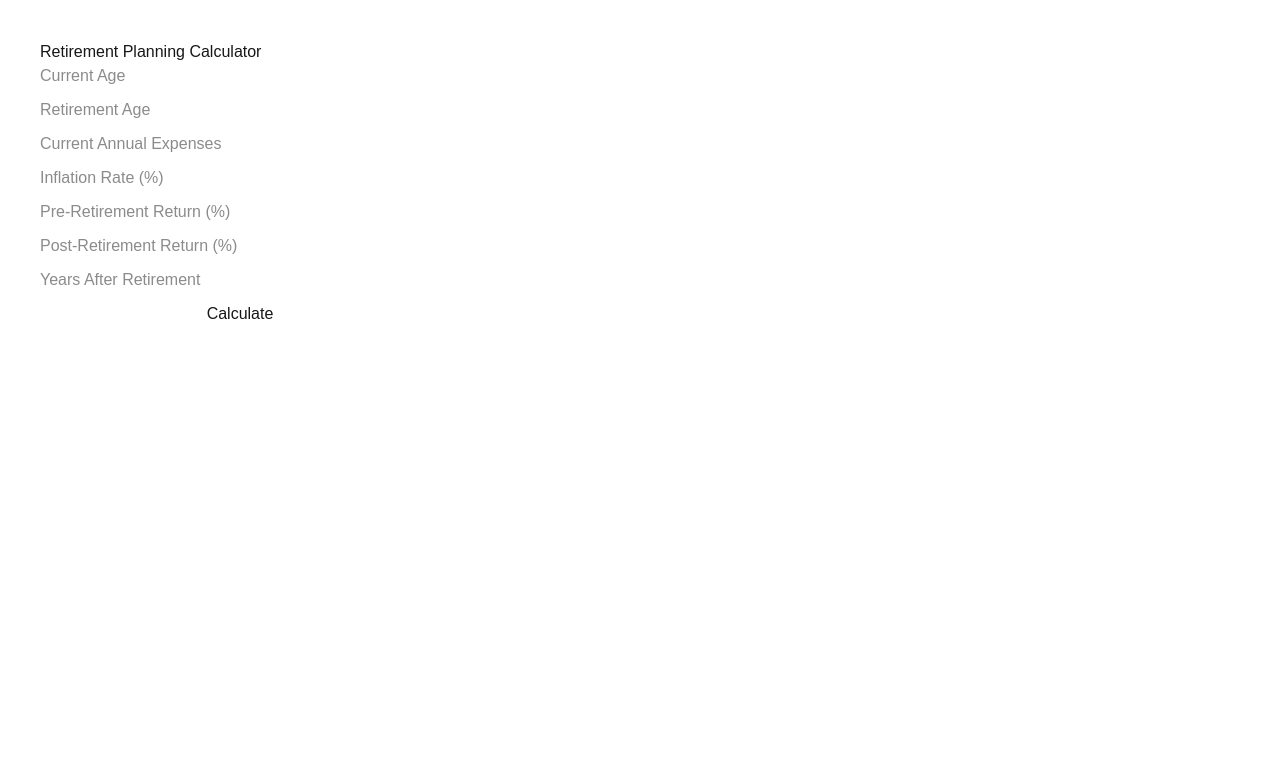
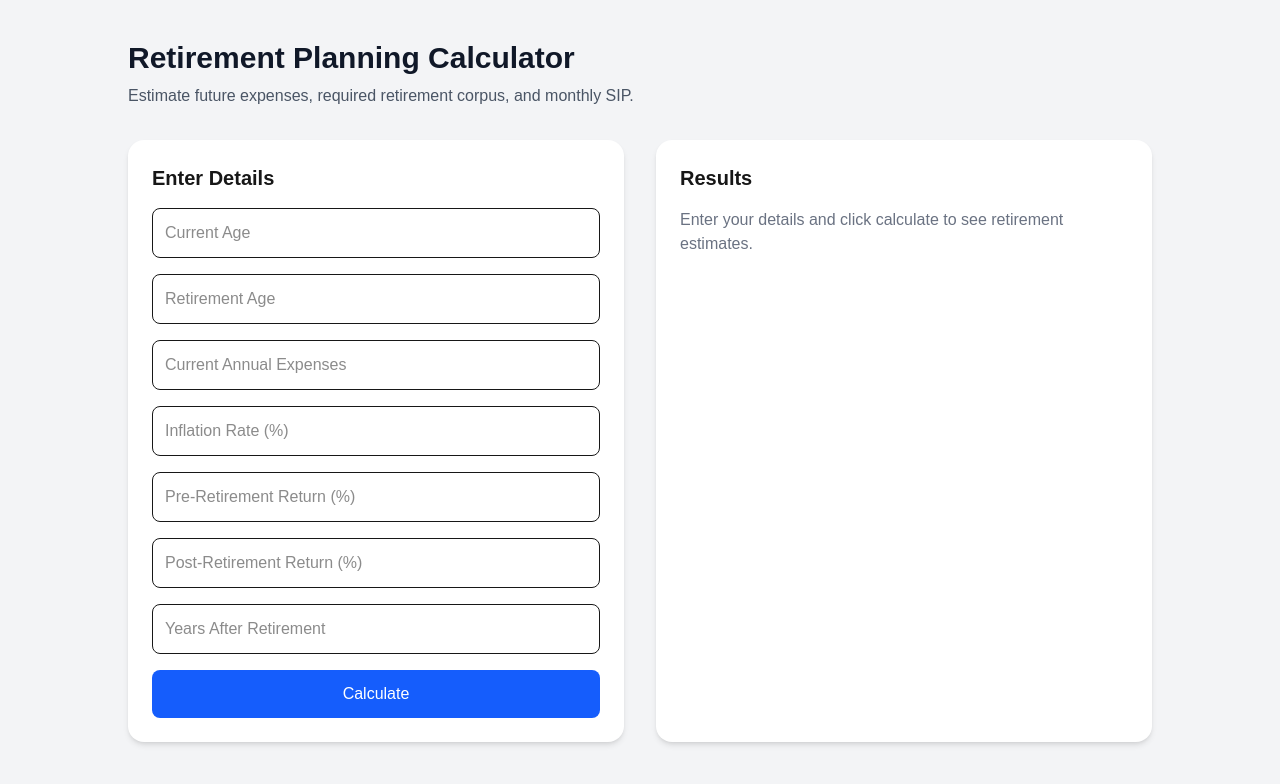
Before and after one commit to SoumyaDhole/fincal-retirement-calculator, a Next.js app in the folder frontend/: page / in a window 1280 px wide. Shown: the top 784 px of the page. Built offline with nearby package versions, Linux system fonts and the light colour scheme.

Commit message:
Updated README

```diff
--- a/frontend/app/page.tsx
+++ b/frontend/app/page.tsx
@@ -3,110 +3,166 @@
 import { useState } from "react";
 
 export default function Home() {
-
-  const [currentAge, setCurrentAge] = useState("");
-  const [retirementAge, setRetirementAge] = useState("");
-  const [expense, setExpense] = useState("");
-  const [inflation, setInflation] = useState("");
-  const [preReturn, setPreReturn] = useState("");
-  const [postReturn, setPostReturn] = useState("");
-  const [years, setYears] = useState("");
+  const [form, setForm] = useState({
+    currentAge: "",
+    retirementAge: "",
+    currentExpense: "",
+    inflationRate: "",
+    preReturn: "",
+    postReturn: "",
+    retirementYears: "",
+  });
 
   const [result, setResult] = useState<any>(null);
+  const [loading, setLoading] = useState(false);
+
+  const handleChange = (e: React.ChangeEvent<HTMLInputElement>) => {
+    setForm({ ...form, [e.target.name]: e.target.value });
+  };
 
   const calculateRetirement = async () => {
-
+    setLoading(true);
+    try {
       const response = await fetch("http://localhost:5000/retirement", {
         method: "POST",
         headers: {
-        "Content-Type": "application/json"
+          "Content-Type": "application/json",
         },
         body: JSON.stringify({
-        currentAge: Number(currentAge),
-        retirementAge: Number(retirementAge),
-        currentExpense: Number(expense),
-        inflationRate: Number(inflation),
-        preReturn: Number(preReturn),
-        postReturn: Number(postReturn),
-        retirementYears: Number(years)
-      })
+          currentAge: Number(form.currentAge),
+          retirementAge: Number(form.retirementAge),
+          currentExpense: Number(form.currentExpense),
+          inflationRate: Number(form.inflationRate),
+          preReturn: Number(form.preReturn),
+          postReturn: Number(form.postReturn),
+          retirementYears: Number(form.retirementYears),
+        }),
       });
 
       const data = await response.json();
       setResult(data);
+    } catch (error) {
+      console.error("Calculation failed:", error);
+    } finally {
+      setLoading(false);
+    }
   };
 
   return (
-    <main style={{ padding: "40px", fontFamily: "Arial" }}>
+    <main className="min-h-screen bg-gray-100 p-6 md:p-10">
+      <div className="mx-auto max-w-5xl">
+        <h1 className="mb-2 text-3xl font-bold text-gray-900">
+          Retirement Planning Calculator
+        </h1>
+        <p className="mb-8 text-gray-600">
+          Estimate future expenses, required retirement corpus, and monthly SIP.
+        </p>
 
-      <h1>Retirement Planning Calculator</h1>
+        <div className="grid gap-8 md:grid-cols-2">
+          <div className="rounded-2xl bg-white p-6 shadow-md">
+            <h2 className="mb-4 text-xl font-semibold">Enter Details</h2>
 
-      <div style={{ display: "grid", gap: "10px", maxWidth: "400px" }}>
-
-        <input placeholder="Current Age"
-          value={currentAge}
-          onChange={(e) => setCurrentAge(e.target.value)}
+            <div className="grid gap-4">
+              <input
+                type="number"
+                name="currentAge"
+                placeholder="Current Age"
+                value={form.currentAge}
+                onChange={handleChange}
+                className="rounded-lg border p-3"
+              />
+              <input
+                type="number"
+                name="retirementAge"
+                placeholder="Retirement Age"
+                value={form.retirementAge}
+                onChange={handleChange}
+                className="rounded-lg border p-3"
+              />
+              <input
+                type="number"
+                name="currentExpense"
+                placeholder="Current Annual Expenses"
+                value={form.currentExpense}
+                onChange={handleChange}
+                className="rounded-lg border p-3"
+              />
+              <input
+                type="number"
+                name="inflationRate"
+                placeholder="Inflation Rate (%)"
+                value={form.inflationRate}
+                onChange={handleChange}
+                className="rounded-lg border p-3"
+              />
+              <input
+                type="number"
+                name="preReturn"
+                placeholder="Pre-Retirement Return (%)"
+                value={form.preReturn}
+                onChange={handleChange}
+                className="rounded-lg border p-3"
+              />
+              <input
+                type="number"
+                name="postReturn"
+                placeholder="Post-Retirement Return (%)"
+                value={form.postReturn}
+                onChange={handleChange}
+                className="rounded-lg border p-3"
+              />
+              <input
+                type="number"
+                name="retirementYears"
+                placeholder="Years After Retirement"
+                value={form.retirementYears}
+                onChange={handleChange}
+                className="rounded-lg border p-3"
               />
 
-        <input placeholder="Retirement Age"
-          value={retirementAge}
-          onChange={(e) => setRetirementAge(e.target.value)}
-        />
-
-        <input placeholder="Current Annual Expenses"
-          value={expense}
-          onChange={(e) => setExpense(e.target.value)}
-        />
-
-        <input placeholder="Inflation Rate (%)"
-          value={inflation}
-          onChange={(e) => setInflation(e.target.value)}
-        />
-
-        <input placeholder="Pre-Retirement Return (%)"
-          value={preReturn}
-          onChange={(e) => setPreReturn(e.target.value)}
-        />
-
-        <input placeholder="Post-Retirement Return (%)"
-          value={postReturn}
-          onChange={(e) => setPostReturn(e.target.value)}
-        />
-
-        <input placeholder="Years After Retirement"
-          value={years}
-          onChange={(e) => setYears(e.target.value)}
-        />
-
-        <button onClick={calculateRetirement}>
-          Calculate
+              <button
+                onClick={calculateRetirement}
+                className="rounded-lg bg-blue-600 px-4 py-3 font-medium text-white hover:bg-blue-700"
+              >
+                {loading ? "Calculating..." : "Calculate"}
               </button>
-
+            </div>
           </div>
 
-      {result && (
-        <div style={{ marginTop: "30px" }}>
+          <div className="rounded-2xl bg-white p-6 shadow-md">
+            <h2 className="mb-4 text-xl font-semibold">Results</h2>
 
-          <h2>Results</h2>
+            {result ? (
+              <div className="grid gap-4">
+                <div className="rounded-xl bg-gray-50 p-4">
+                  <p className="text-sm text-gray-500">Future Annual Expense</p>
+                  <p className="text-2xl font-bold text-gray-900">
+                    ₹ {Math.round(result.futureExpense).toLocaleString("en-IN")}
+                  </p>
+                </div>
 
-          <p>
-            Future Annual Expense:
-            <b> ₹ {Math.round(result.futureExpense)}</b>
+                <div className="rounded-xl bg-gray-50 p-4">
+                  <p className="text-sm text-gray-500">Required Retirement Corpus</p>
+                  <p className="text-2xl font-bold text-gray-900">
+                    ₹ {Math.round(result.corpus).toLocaleString("en-IN")}
                   </p>
+                </div>
 
-          <p>
-            Required Retirement Corpus:
-            <b> ₹ {Math.round(result.corpus)}</b>
+                <div className="rounded-xl bg-gray-50 p-4">
+                  <p className="text-sm text-gray-500">Required Monthly SIP</p>
+                  <p className="text-2xl font-bold text-gray-900">
+                    ₹ {Math.round(result.monthlySIP).toLocaleString("en-IN")}
                   </p>
-
-          <p>
-            Required Monthly SIP:
-            <b> ₹ {Math.round(result.monthlySIP)}</b>
+                </div>
+              </div>
+            ) : (
+              <p className="text-gray-500">
+                Enter your details and click calculate to see retirement estimates.
               </p>
-
+            )}
           </div>
-      )}
-
+        </div>
+      </div>
     </main>
   );
 }
```
Also changed, not shown: 1 other file (tests, documents, lock files or other folders). Lines whose indentation alone changed are shown as unchanged.
